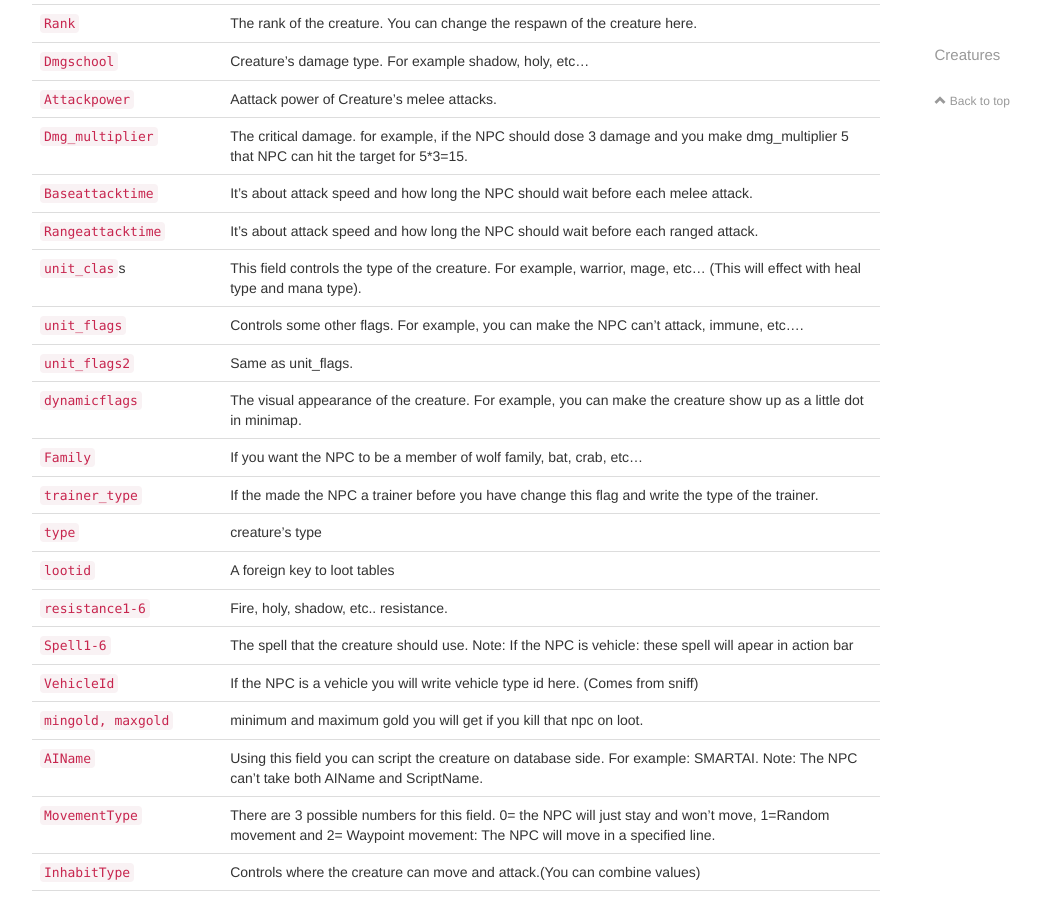
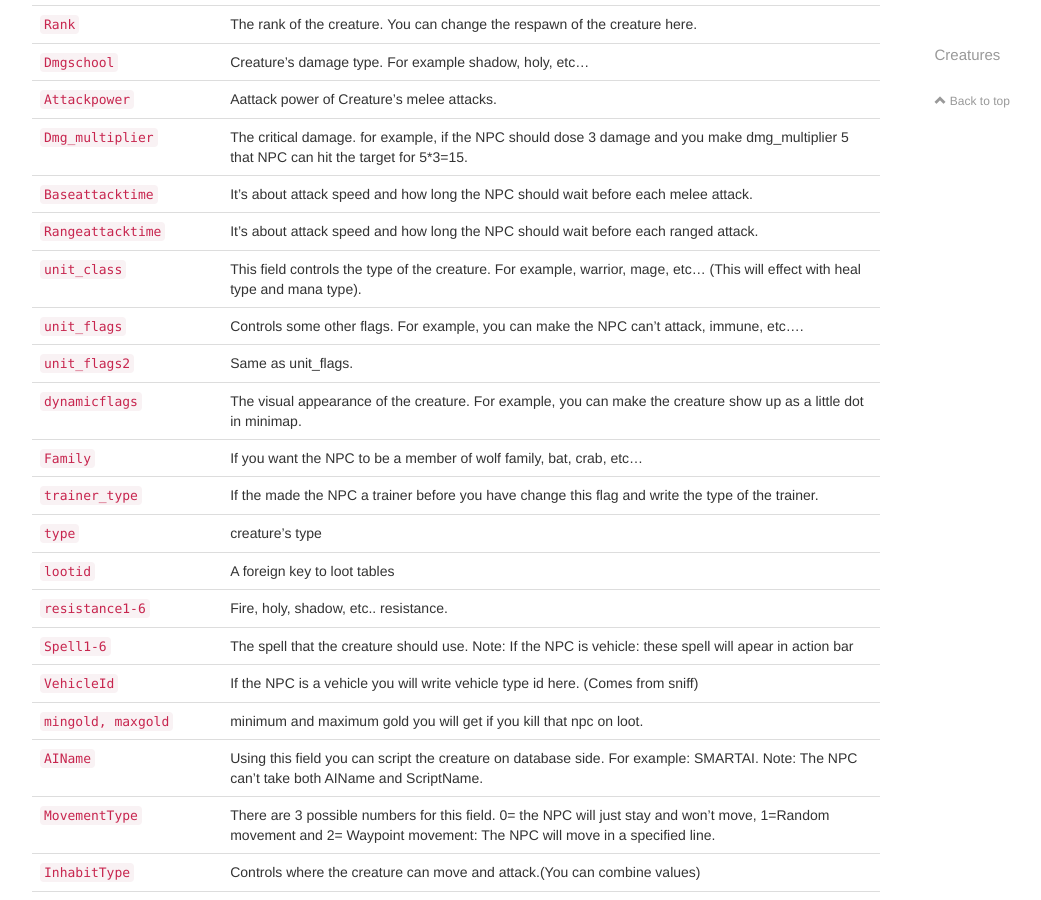
Before and after one commit to MehdiAria/MehdiAria.github.io, a Jekyll site: the page built from world-of-warcraft/creatures.markdown, in a window 1280 px wide and 900 px high, scrolled down 2217 px. Shown: the whole window, without its empty margins (38-1079 px from the left). Built offline with Jekyll 4.4.1, drawn with Linux system fonts in a browser that asks for light colours; nearby versions of some CDN libraries; our own code applies the rules of GitHub Pages for plain Markdown files; comment, search, counter and statistics services are not loaded.

Commit message:
Update creatures.markdown

```diff
--- a/world-of-warcraft/creatures.markdown
+++ b/world-of-warcraft/creatures.markdown
@@ -50,7 +50,7 @@
 | `IconName` | Used to tell the player what kind of NPC is this. For example, when you mouse over on some creatures the cursor icon will be changed to a winged shoe. |
 | `gossip_menu_id` | This is a foreign for gossip menus (When you click on some creatures a window will appear with some texts and options we call that gossip menu) |
 | `minlevel-maxlevel` | The minimum and maximum level of the creature. |
-| Exp |  Can take values from 0 to 2 you can check the creature_classlevelstats table |
+| `Exp` |  Can take values from 0 to 2 you can check the creature_classlevelstats table |
 | `Faction_A and faction_H` | In some databases, you have just one "Faction" and in other DBs you have both. It’s the faction ID of the creature |
 | `Npcflag` | This field controls a falg about the NPC to make it repairer, vendor, etc.. You can combine values here.For example, if the NPC is a quest giver and repairer you have to put 4098 (4096 for repairer and 2 for quest giver) |
 | `Speed_walk, speed_run` | Controls how fast the creature can run/walk |
@@ -61,7 +61,7 @@
 | `Dmg_multiplier` | The critical damage. for example, if the NPC should dose 3 damage and you make dmg_multiplier 5 that NPC can hit the target for 5*3=15. |
 | `Baseattacktime` | It's about attack speed and how long the NPC should wait before each melee attack. |
 | `Rangeattacktime` | It's about attack speed and how long the NPC should wait before each ranged attack. |
-| `unit_clas`s | This field controls the type of the creature. For example, warrior, mage, etc... (This will effect with heal type and mana type). |
+| `unit_class` | This field controls the type of the creature. For example, warrior, mage, etc... (This will effect with heal type and mana type). |
 | `unit_flags` | Controls some other flags. For example, you can make the NPC can't attack, immune, etc.... |
 | `unit_flags2` | Same as unit_flags. |
 | `dynamicflags` | The visual appearance of the creature. For example, you can make the creature show up as a little dot in minimap. |
```
